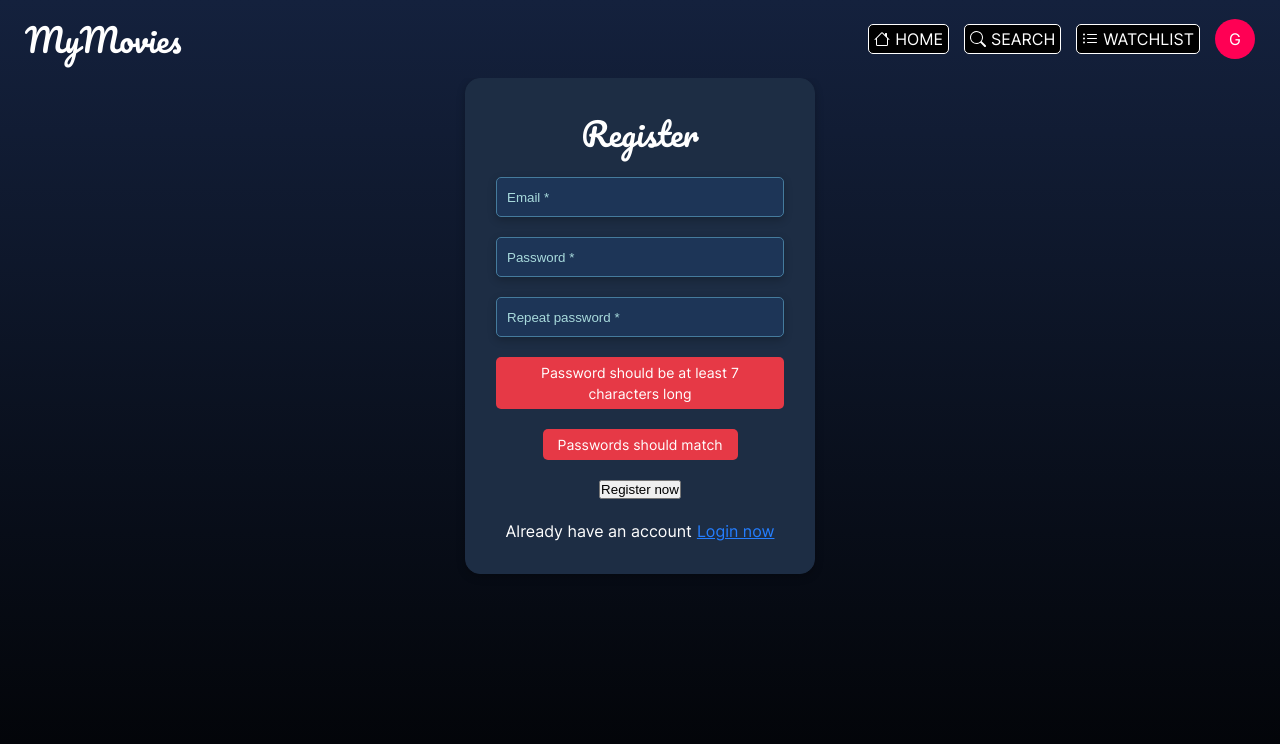
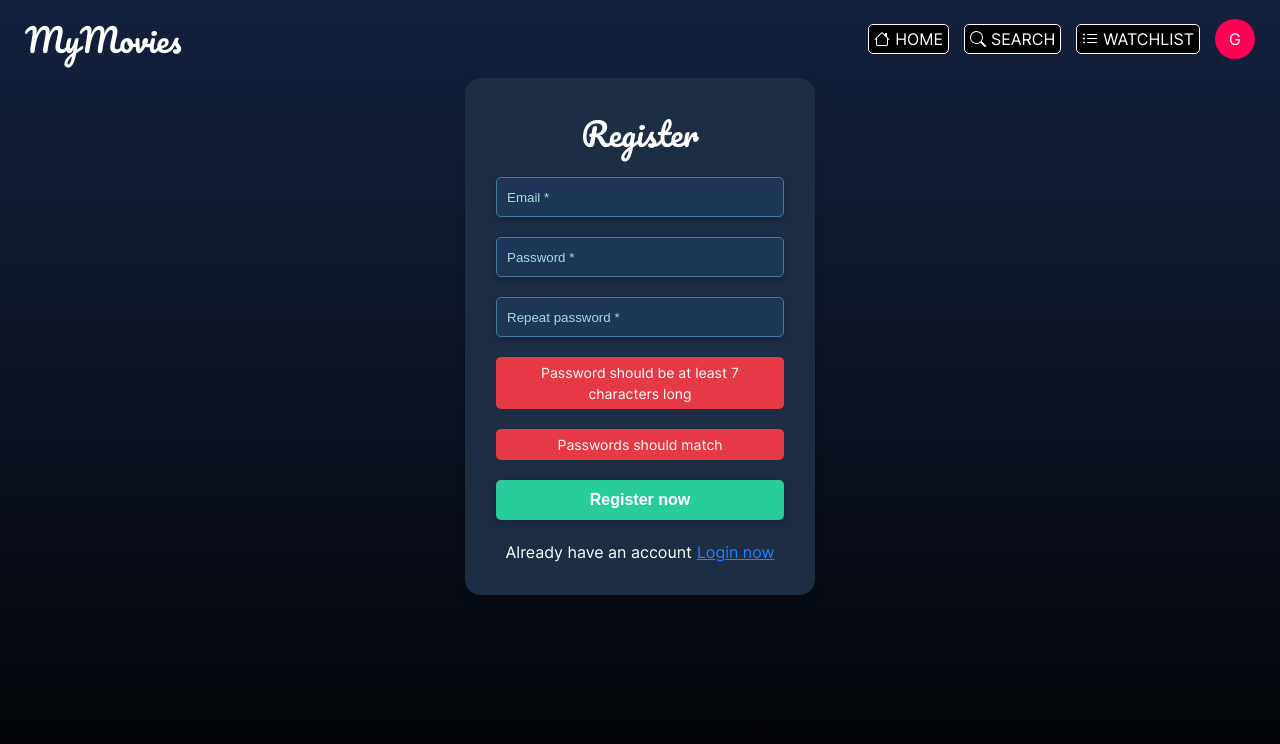
Before and after one commit to jesusalberto11/MyMovies, a React (Vite) app: page /register in a window 1280 px wide. Shown: the top 744 px of the page. Built offline with nearby package versions, Linux system fonts and the light colour scheme; no server answers.

Commit message:
Update: Cleanup dead code

```diff
--- a/src/styles/components/pages/login/LoginForm.css
+++ b/src/styles/components/pages/login/LoginForm.css
@@ -1,40 +1,28 @@
-.form-container {
-  height: 450px;
-  width: 350px;
+.login-button {
+  cursor: pointer;
 
-  background-color: #003566;
+  height: 40px;
+  min-height: 40px;
+  width: 100%;
 
-  border-radius: 10px;
+  background-color: #29cd9c;
+  color: white;
 
-  flex-direction: column;
-  gap: 20px;
+  font-weight: bold;
+  font-size: 16px;
+
+  border-radius: 5px;
+  border: none;
+
+  transition: all 0.2s;
+
+  box-shadow: rgba(0, 0, 0, 0.24) 0px 3px 8px;
 }
 
-.form-item {
-  flex-direction: column;
-  align-items: flex-start;
-  justify-content: flex-start;
-  gap: 10px;
+.login-button:hover {
+  background-color: #1f9a75;
 }
 
-.login-input {
-  width: 100%;
-  min-width: 40px;
-  max-width: 240px;
-
-  background-color: #1e2329;
-  color: white;
-
-  border: 1px solid #2d3137;
-  border-radius: 5px;
-
-  padding: 10px 10px;
+.login-button:active {
+  transform: scale(0.95);
 }
-
-.login-input:focus {
-  outline: 2px solid #4361ee;
-}
-
-.login-input::placeholder {
-  color: #c5c5c5;
-}
--- a/src/styles/pages/Register.css
+++ b/src/styles/pages/Register.css
@@ -13,23 +13,9 @@
   gap: 15px;
 }
 
-.register-form-container {
-  height: auto;
-  width: 350px;
-
-  background-color: #003566;
-
-  border-radius: 10px;
-
-  padding: 10px 0px;
-
-  flex-direction: column;
-  gap: 20px;
-}
-
 .password-checker {
   height: auto;
-  width: auto;
+  width: 100%;
 
   padding: 5px 15px;
 
```
